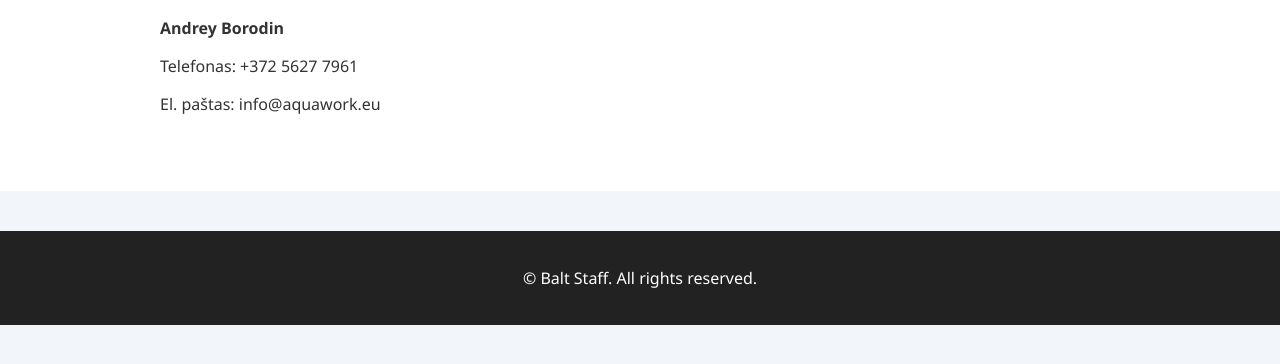
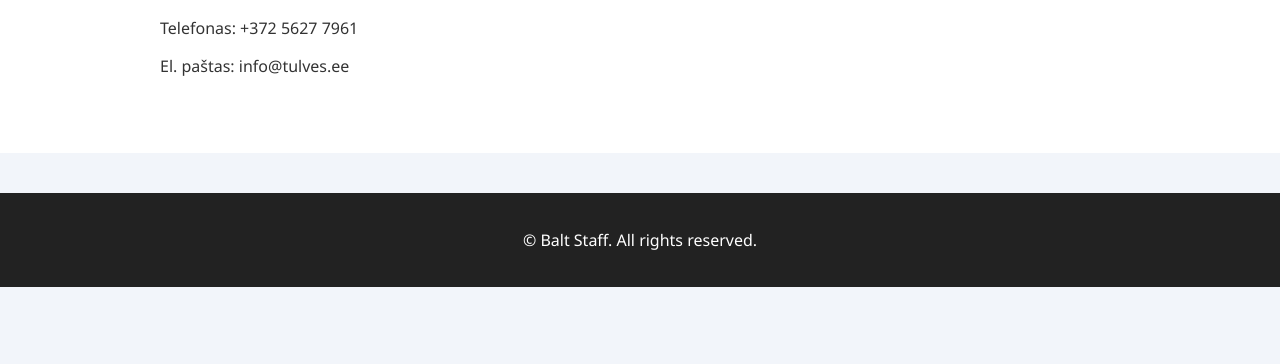
Before and after one commit to Andrey-Borodin/baltstaff, a plain HTML site: page lt/contact.html in a window 1280 px wide. Shown: the part 316-680 px from the top of the page. Drawn offline with Linux system fonts and the light colour scheme.

Commit message:
Update contact.html

```diff
--- a/lt/contact.html
+++ b/lt/contact.html
@@ -28,9 +28,9 @@
 <section class="page">
   <div class="container">
     <h2>Kontaktai</h2>
-    <p><strong>Andrey Borodin</strong></p>
+    <p><strong></strong></p>
     <p>Telefonas: +372 5627 7961</p>
-    <p>El. paštas: info@aquawork.eu</p>
+    <p>El. paštas: info@tulves.ee</p>
   </div>
 </section>
 
```
